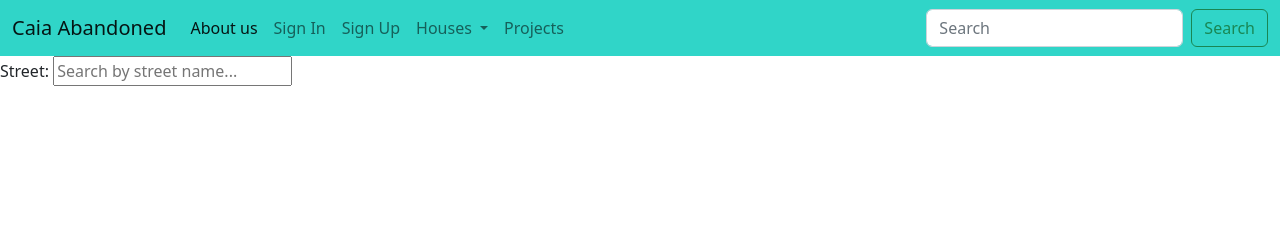
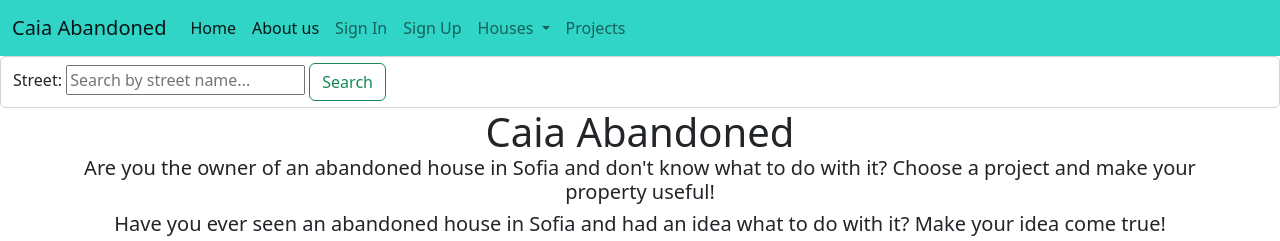
Before and after one commit to GerganaBot/caiaAbandoned, a Django app: page / in a window 1280 px wide. Shown: the top 241 px of the page. Before the commit the page ends 86 px from the top, so only its background shows below. Run offline with Django 4.2, Linux system fonts and the light colour scheme.

Commit message:
Home page design done

```diff
--- a/caiaAbandoned/common/templates/common/about-us.html
+++ b/caiaAbandoned/common/templates/common/about-us.html
@@ -5,12 +5,6 @@
         <div class="row">
             <div class="col">
                 <h1 class="card-title">About us</h1>
-                <p class="card-text">Are you an owner of an abandoned house in Sofia and don't know what to do with it?
-                    Choose a
-                    project and make your property useful!</p>
-                <p class="card-text">You've noticed an abandoned house in Sofia and have an idea what to do with it?
-                    Make your idea
-                    real!</p>
                 <h5 class="card-title">Caia Abandoned is a proptech solution that helps develop the real estate market in Sofia
                     and make the
                     city more beautiful.</h5>
--- a/caiaAbandoned/common/templates/common/home-page.html
+++ b/caiaAbandoned/common/templates/common/home-page.html
@@ -1,9 +1,46 @@
 {% extends 'base.html' %}
 {% block content %}
 
-  <form class="searchbar" method="post">
-       {% csrf_token %}
-       {{ search_form }}
-  </form>
-
+    <form class="form-control me-2" method="post">
+        {% csrf_token %}
+        {{ search_form }}
+        <button class="btn btn-outline-success" type="submit">Search</button>
+    </form>
+    <div class="container text-center">
+        <div class="row">
+            <div class="col">
+                <h1 class="card-title">Caia Abandoned</h1>
+                <h5 class="card-text">Are you the owner of an abandoned house in Sofia and don't know what to do with it? Choose a project and make your property useful!</h5>
+                <h5 class="card-text">Have you ever seen an abandoned house in Sofia and had an idea what to do with it? Make your idea come true!</h5>
+                <div class="col">
+                    <figure class="figure">
+                        <img src="https://bldg25blog.wpenginepowered.com/wp-content/uploads/2016/02/IMG_0865.jpg"
+                             class="figure-img img-fluid rounded" alt="...">
+                        <figcaption class="figure-caption">A modern cafe in the center of Sofia, built out of an
+                            abandoned house
+                        </figcaption>
+                    </figure>
+                    <div class="col">
+                        <figure class="figure">
+                            <img src="https://bldg25blog.wpenginepowered.com/wp-content/uploads/2015/08/free_people_yoga_bts_0928.jpg"
+                                 class="figure-img img-fluid rounded" alt="...">
+                            <figcaption class="figure-caption">A rustic co-working space in the center of Sofia, built
+                                out of an abandoned house
+                            </figcaption>
+                        </figure>
+                            <div class="col">
+                                <figure class="figure">
+                                    <img src="https://bldg25blog.wpenginepowered.com/wp-content/uploads/2016/07/10869554_550338371794079_1141946095275963720_o-1-768x576.jpg"
+                                         class="figure-img img-fluid rounded" alt="...">
+                                    <figcaption class="figure-caption">An urban farm in a Sofia neighbourhood, made
+                                        out of an abandoned house
+                                    </figcaption>
+                                </figure>
+                            </div>
+                        </div>
+                    </div>
+                </div>
+            </div>
+        </div>
+    </div>
 {% endblock %}
--- a/templates/base.html
+++ b/templates/base.html
@@ -20,6 +20,9 @@
             </button>
             <div class="collapse navbar-collapse" id="navbarSupportedContent">
                 <ul class="navbar-nav me-auto mb-2 mb-lg-0">
+                    <li class="nav-item">
+                        <a class="nav-link active" aria-current="page" href="{% url 'home-page' %}">Home</a>
+                    </li>
                     <li class="nav-item">
                         <a class="nav-link active" aria-current="page" href="{% url 'about-us' %}">About us</a>
                     </li>
@@ -46,10 +49,7 @@
                     </li>
                     </li>
                 </ul>
-                <form class="d-flex" role="search" >
-                      <input class="form-control me-2" type="search" placeholder="Search" aria-label="Search">
-                    <button class="btn btn-outline-success" type="submit">Search</button>
-                </form>
+
             </div>
         </div>
     </nav>
```
Also changed, not shown: db.sqlite3.
